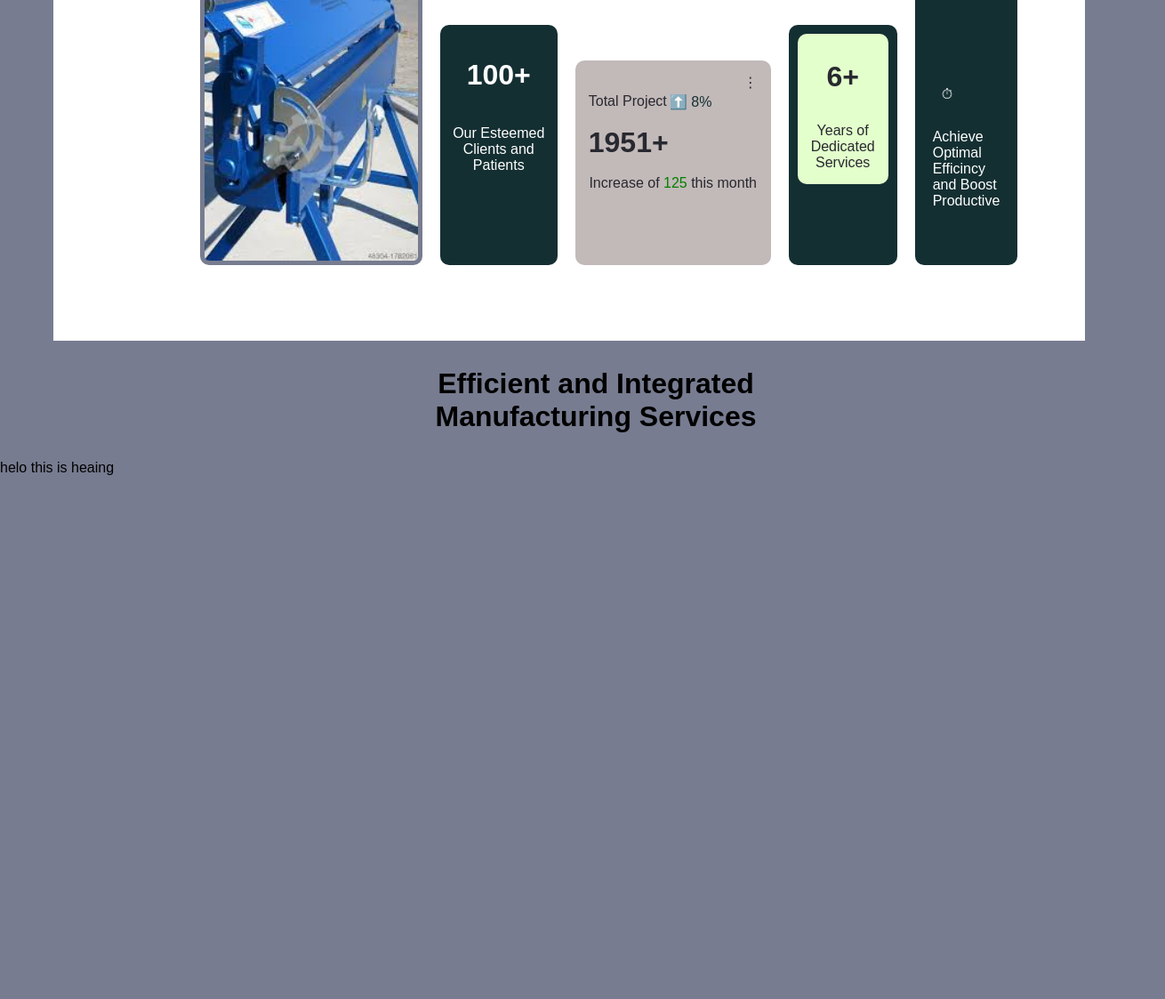
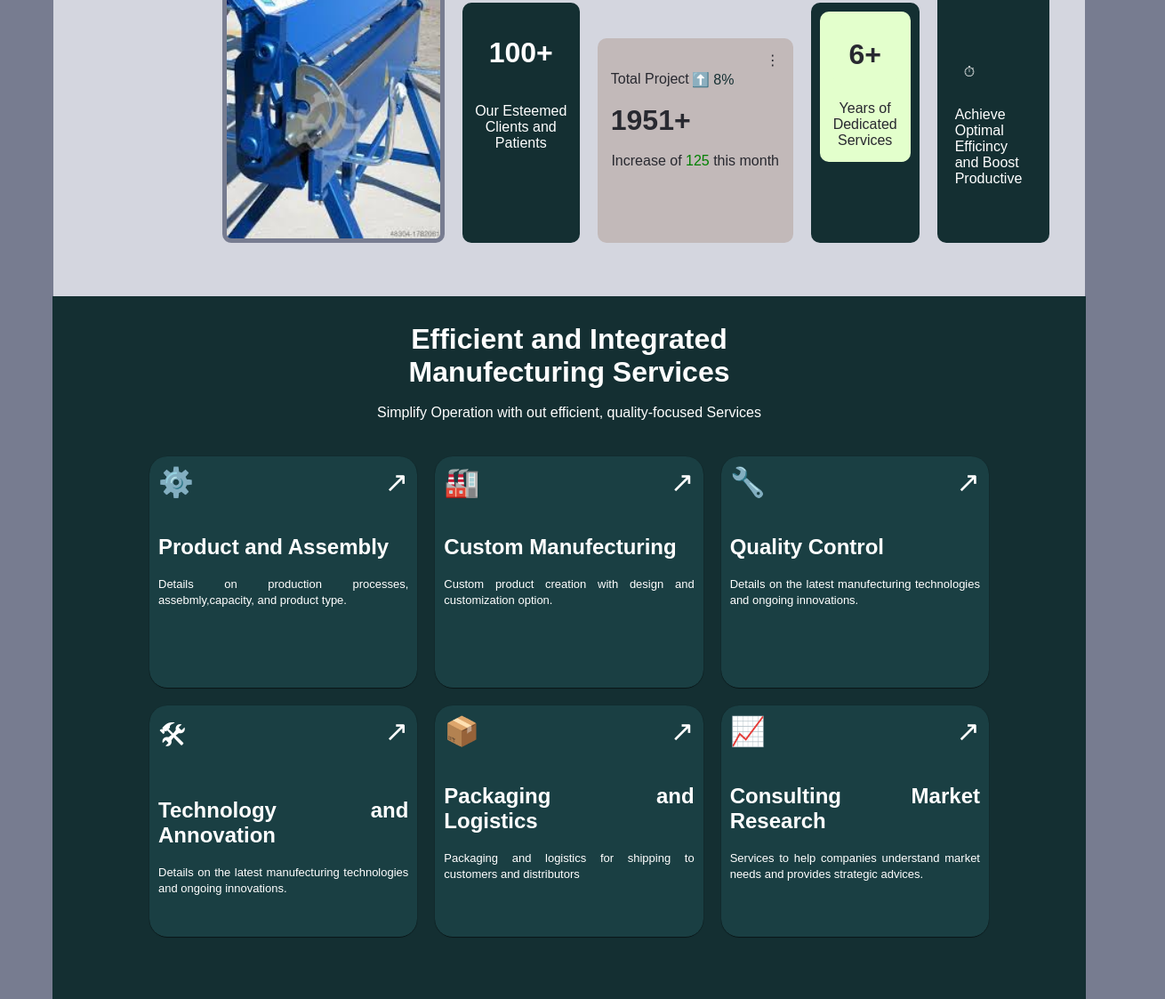
Before and after one commit to irfi12/Landing-page-, a plain HTML site: page index.html in a window 1280 px wide. Shown: the part 533-1656 px from the top of the page at 89% size, 1310 px wide, since content can reach past the window. Before the commit the page ends 1068 px from the top, so only its background shows below. Drawn offline with Linux system fonts and the light colour scheme.

Commit message:
new data

```diff
--- a/Assets/style.css
+++ b/Assets/style.css
@@ -65,6 +65,7 @@
   height: 50px 50px;
   margin-left: 60px;
   margin-right: 60px;
+  background-color: #d4d6df;
 }
 .main-heading {
   background-color: transparent;
@@ -115,11 +116,9 @@
   display: flex;
   font-family: "Manrope", sans-serif;
   background-color: transparent;
-  margin-left: 100px;
+  margin-left: 150px;
 
-  padding: 25px;
-margin-right: 40px;
-  grid-area: 30px;
+
 }
 .reviews {
   background-color: transparent;
@@ -214,14 +213,79 @@ margin-right: 40px;
       margin-top: 20px;
       text-align: justify;
       background-color: transparent;
-      color-scheme: rgb;
+
 
 }
 .body{
       text-align: center;
-      margin-top: 30px;
       background-color: #142f32;
-      width: 100%;
-      margin: 30px
+      padding: 30px;
+      margin-inline: 59px;
+      color: white;
+      font-family: "Manrope" sans-serif;
+
+
 
 }
+.body-main-heading{
+  background-color: transparent;
+}
+.line-main-heading{
+  background-color: transparent;
+
+}
+.middle-cards{
+  padding: 30px;
+  background-color: #142f32;
+  display: flex;
+  flex-wrap: wrap;
+  justify-content: center;
+
+}
+.middle-card1{
+   box-shadow: 0 0.4px 1px rgba(1,1,1,1.9);
+   height: 30vh;
+   width: 27%;
+   border-radius: 20px;
+   padding: 10px;
+   background-color: #1a3f43;
+   justify-content: space-between;
+   margin-inline: 10px;
+   margin-block: 10px;
+   color: white;
+
+
+}
+.setting{
+  font-size:xx-large;
+  background-color: transparent;
+}
+.arrow{
+  font-size: xx-large;
+  background-color: transparent;
+}
+.detail-content{
+  background-color: transparent;
+  color: white;
+  text-align: justify;
+
+
+
+}
+.detail-title{
+  background-color: transparent;
+  text-align: justify;
+  margin-top: 40px;
+}
+.detail-desc{
+  background-color: transparent;
+  text-align: justify;
+  font-size: small;
+  margin-top: 15px;
+
+}
+.cards-sybmols{
+  display: flex;
+  justify-content: space-between;
+  background-color: transparent;
+}
--- a/index.html
+++ b/index.html
@@ -79,16 +79,83 @@
      <!--*Body section started-->
 
      <div class="body">
-      <h1>Efficient and Integrated <br> Manufacturing Services</h1>
+      <h1 class="body-main-heading">Efficient and Integrated <br> Manufecturing Services</h1> <br>
+      <span class="line-main-heading">Simplify Operation with out efficient, quality-focused Services</span>
+
+      <div class="middle-cards">
+        <div class="middle-card1">
+          <div class="cards-sybmols">
+           <p class="setting">⚙️ </p>
+           <p class="arrow">↗</p>
+          </div>
+          <div class="detail-content">
+            <h2 class="detail-title">Product and Assembly</h2> <br>
+            <span class="detail-desc">Details on production processes, assebmly,capacity, and product type.</span>
+          </div>
+
+        </div>
+
+        <div class="middle-card1">
+          <div class="cards-sybmols">
+           <p class="setting">🏭 </p>
+           <p class="arrow">↗</p>
+          </div>
+          <div class="detail-content">
+            <h2 class="detail-title">Custom Manufecturing</h2> <br>
+            <span class="detail-desc">Custom product creation with design and customization option.</span>
+          </div>
+
+        </div>
+        <div class="middle-card1">
+          <div class="cards-sybmols">
+           <p class="setting">🔧</p>
+           <p class="arrow">↗</p>
+          </div>
+          <div class="detail-content">
+            <h2 class="detail-title">Quality Control</h2> <br>
+            <span class="detail-desc">Details on the latest manufecturing technologies and ongoing innovations.</span>
+          </div>
+
+        </div>
+       <div class="middle-card1">
+          <div class="cards-sybmols">
+           <p class="setting">🛠</p>
+           <p class="arrow">↗</p>
+          </div>
+          <div class="detail-content">
+            <h2 class="detail-title">Technology and Annovation</h2> <br>
+            <span class="detail-desc">Details on the latest manufecturing technologies and ongoing innovations.</span>
+          </div>
+
+        </div>
+        <div class="middle-card1">
+          <div class="cards-sybmols">
+           <p class="setting">📦 </p>
+           <p class="arrow">↗</p>
+          </div>
+          <div class="detail-content">
+            <h2 class="detail-title">Packaging and Logistics</h2> <br>
+            <span class="detail-desc">Packaging and logistics for shipping to customers and distributors</span>
+          </div>
+
+        </div>
+        <div class="middle-card1">
+          <div class="cards-sybmols">
+           <p class="setting">📈 </p>
+           <p class="arrow">↗</p>
+          </div>
+          <div class="detail-content">
+            <h2 class="detail-title">Consulting Market Research</h2> <br>
+            <span class="detail-desc">Services to help companies understand market needs and provides strategic advices.</span>
+          </div>
+           </div>
+        </div>
+     </div>
+
+     <!--**Next Section Benefits of systems-->
 
 
 
-
-     </div>
-
-     <div>
-      <p>helo this is heaing</p>
-     </div>
 
 
 
```
